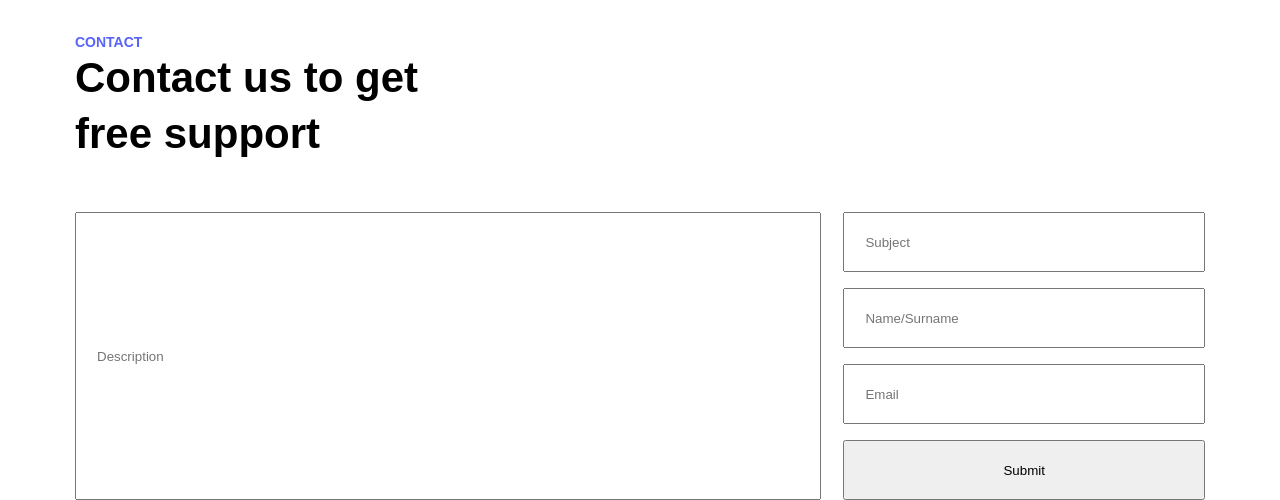
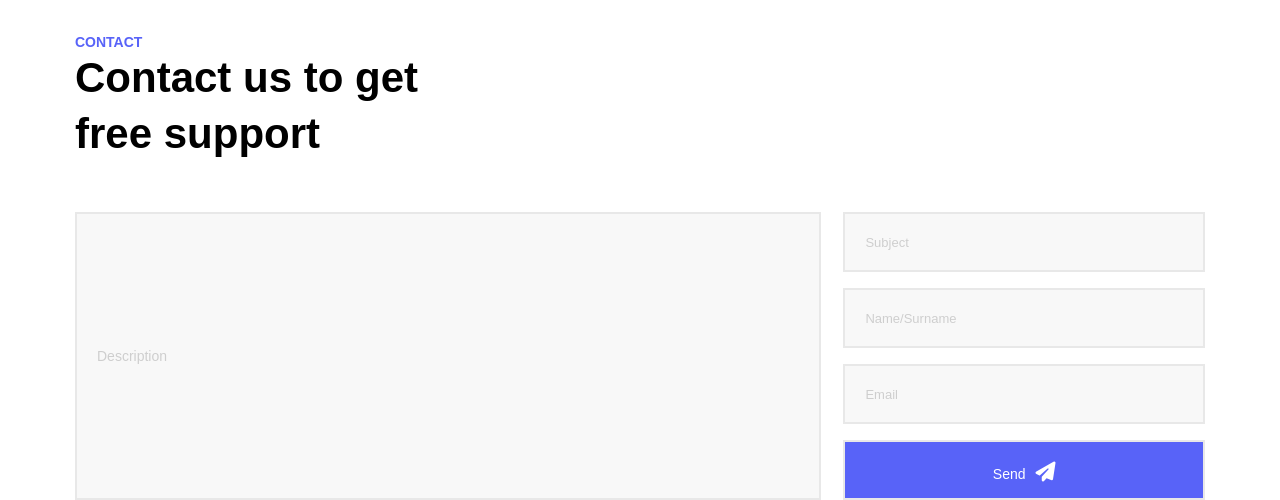
Before and after one commit to Mariam-Gug/lecture-9-10, a plain HTML site: page index.html in a window 1280 px wide. Shown: the part 682-1182 px from the top of the page. Drawn offline with Linux system fonts and the light colour scheme.

Commit message:
changed rep name

```diff
--- a/css/reset.css
+++ b/css/reset.css
@@ -47,3 +47,6 @@ a {
 * {
 	box-sizing: border-box;
 }
+button {
+	border: none;
+}
--- a/css/style.css
+++ b/css/style.css
@@ -154,6 +154,12 @@ header {
     height: 288px;
     width: 100%;
     padding: 20px;
+    background-color: #F8F8F8;
+    font: 14px 'Poppins', sans-serif;
+    border: 2px solid #E8E8E8;
+}
+#user-info-descr::placeholder {
+    color: #CECECE;
 }
 .right-inp {
     width: 32%;
@@ -161,7 +167,23 @@ header {
     flex-flow: column;
     justify-content: space-between;
 }
-.left-column-item {
+.input-block {
     height: 60px;
     padding: 20px;
+    background-color: #F8F8F8;
+    border: 2px solid #E8E8E8;
 }
+.input-block::placeholder {
+    font: 13px 'Poppins', sans-serif;
+    color: #CECECE;
+}
+.send-button {
+    background-color: #5863F8;
+    color: #fff;
+    font: 14px 'Poppins', sans-serif;
+}
+.paper-plane {
+    margin-left: 10px;
+    color: #fff;
+    font-size: 20px;
+}
--- a/contact.html
+++ b/index.html
@@ -72,10 +72,10 @@
                     </form>
                 </div>
                 <div class="right-inp">
-                    <input class="left-column-item" type="text" id="user-info-subj" name="user-info-subj" placeholder="Subject">
-                    <input class="left-column-item" type="text" id="user-info-name-surname" name="user-info-name-surname" placeholder="Name/Surname">
-                    <input class="left-column-item" type="mail" id="user-info-mail" name="user-info-mail" placeholder="Email">
-                    <button class="left-column-item sub-button">Submit</button>
+                    <input class="input-block" type="text" id="user-info-subj" name="user-info-subj" placeholder="Subject">
+                    <input class="input-block" type="text" id="user-info-name-surname" name="user-info-name-surname" placeholder="Name/Surname">
+                    <input class="input-block" type="email" id="user-info-mail" name="user-info-mail" placeholder="Email">
+                    <button class="input-block send-button" type="submit">Send<i class="fa-solid fa-paper-plane paper-plane"></i></button>
                 </div>
             </div>
         </div>
```
